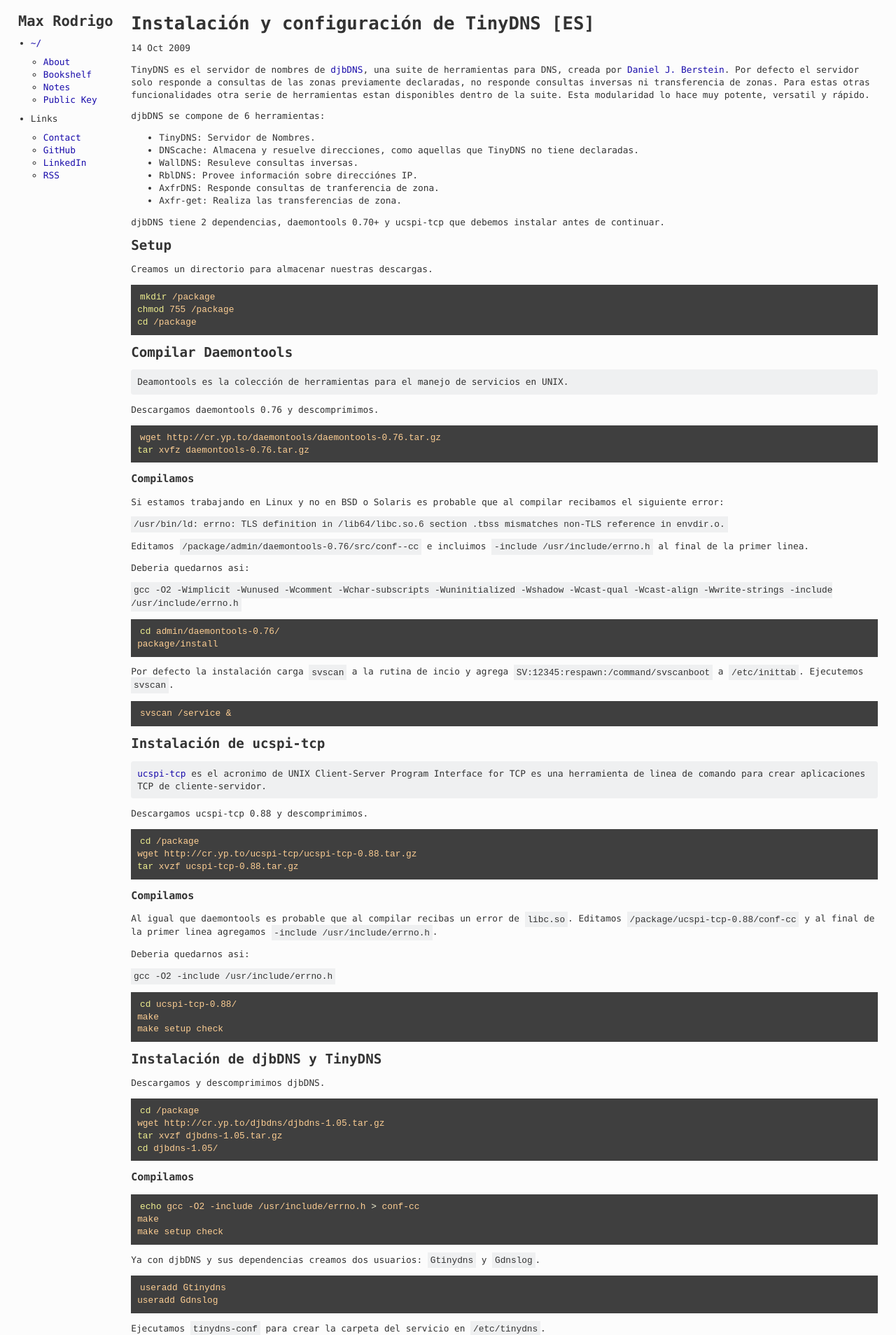
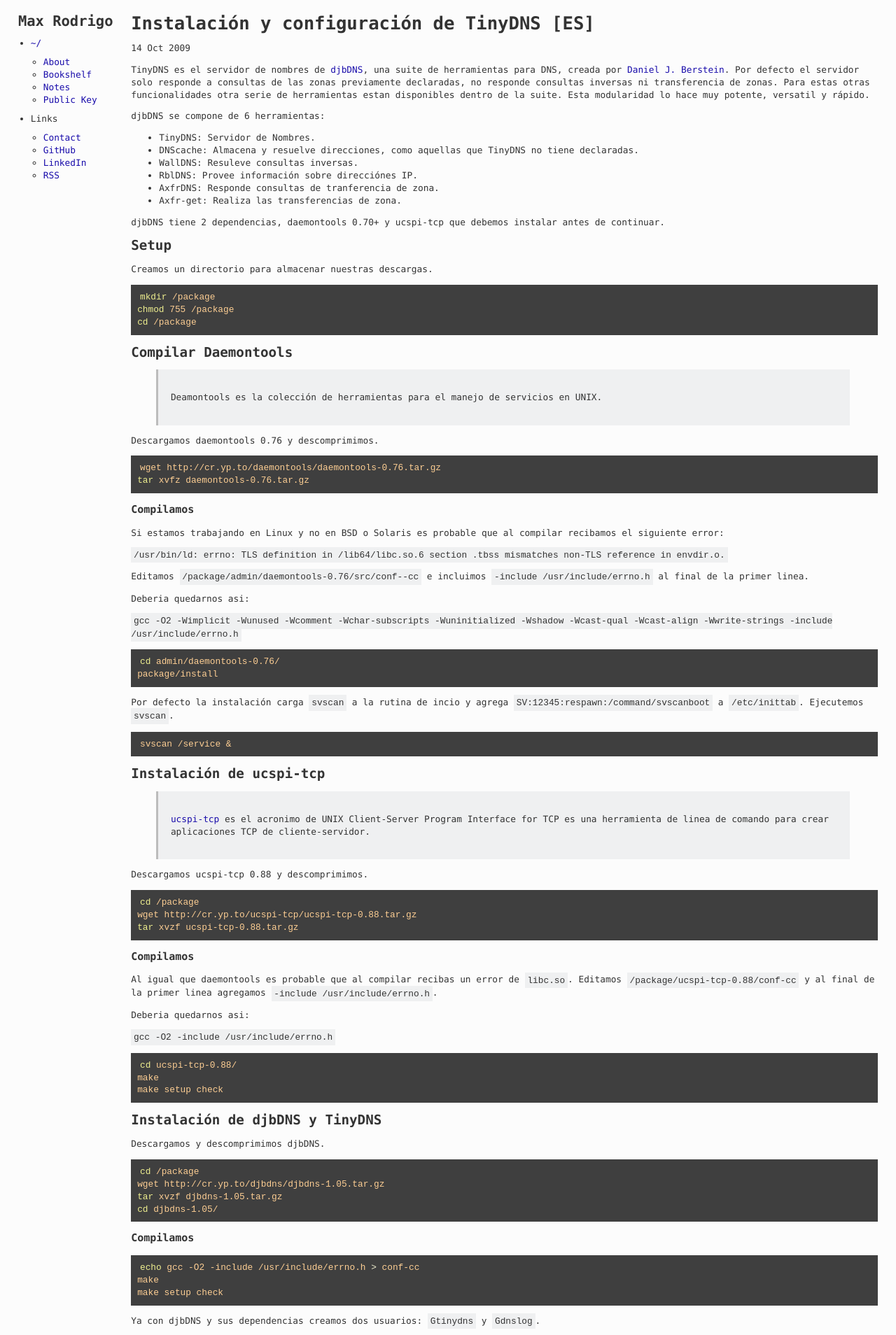
Before and after one commit to maxrodrigo/maxrodrigo.github.io, a Jekyll site: the page built from _posts/2009-10-14-instalacion-y-configuracion-tinydns.md, in a window 1280 px wide. Shown: the top 1908 px of the page at 70% size. Built offline with Jekyll 4.4.1, drawn with Linux system fonts in a browser that asks for light colours; some web fonts are replaced.

Commit message:
Update blockquote

```diff
--- a/_sass/base.scss
+++ b/_sass/base.scss
@@ -111,16 +111,14 @@
 
 // Posts
 
-blockquote, .callout {
-    background-color: $grey;
-    border-radius: $default-radius;
-    margin: 0;
-    padding: $default-spacing / 2;
-
-    p { margin:0 }
+blockquote {
+    background: $grey;
+    border-left-color: $dark-grey;
+    border-left-style: solid;
+    margin-left: $default-spacing * 2;
+    padding-left: $default-spacing;
+    padding: $default-spacing $default-spacing;
 }
-
-.callout { background-color: $highlight; }
 
 .toc {
     list-style-position: inside;
```
